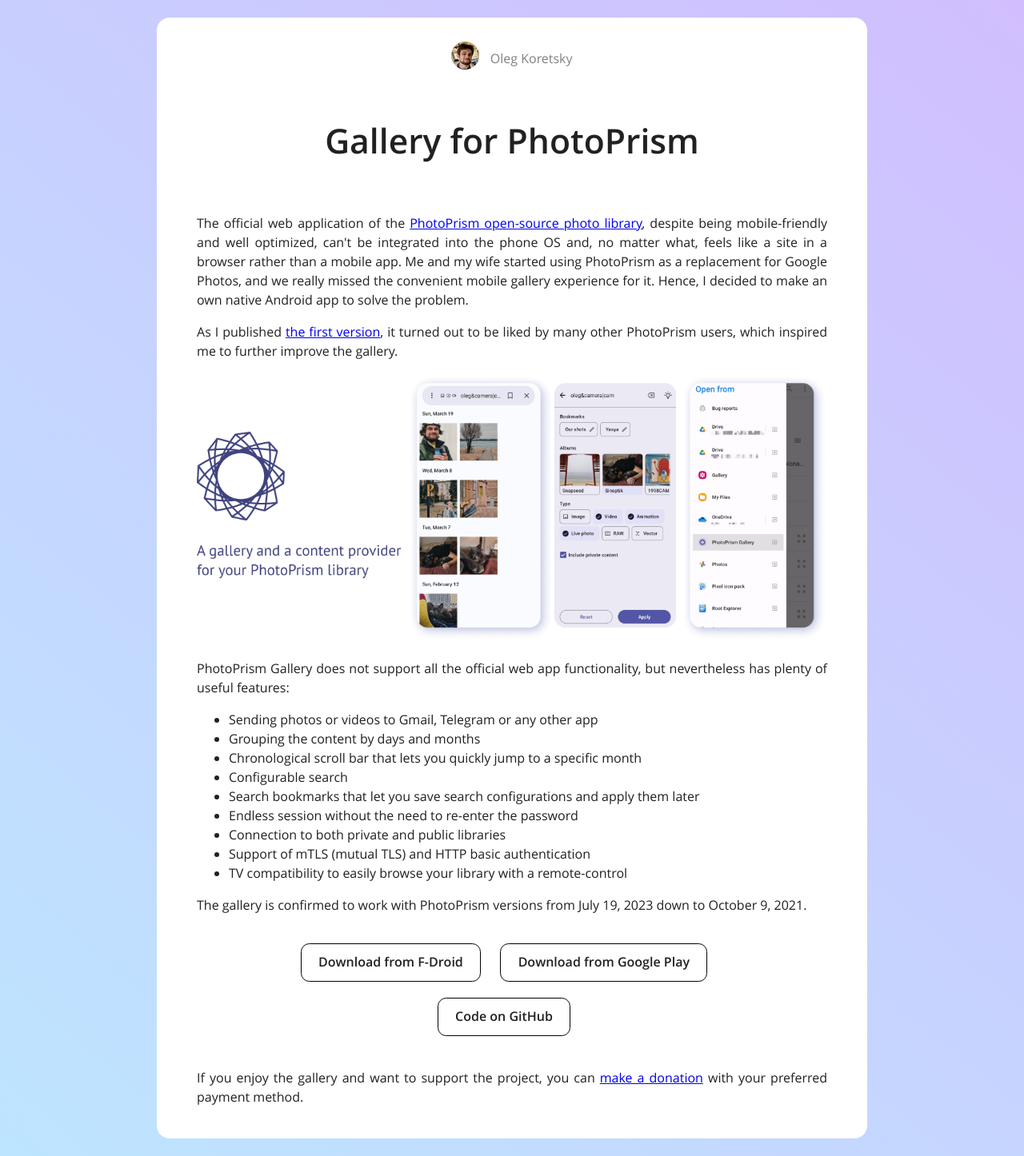
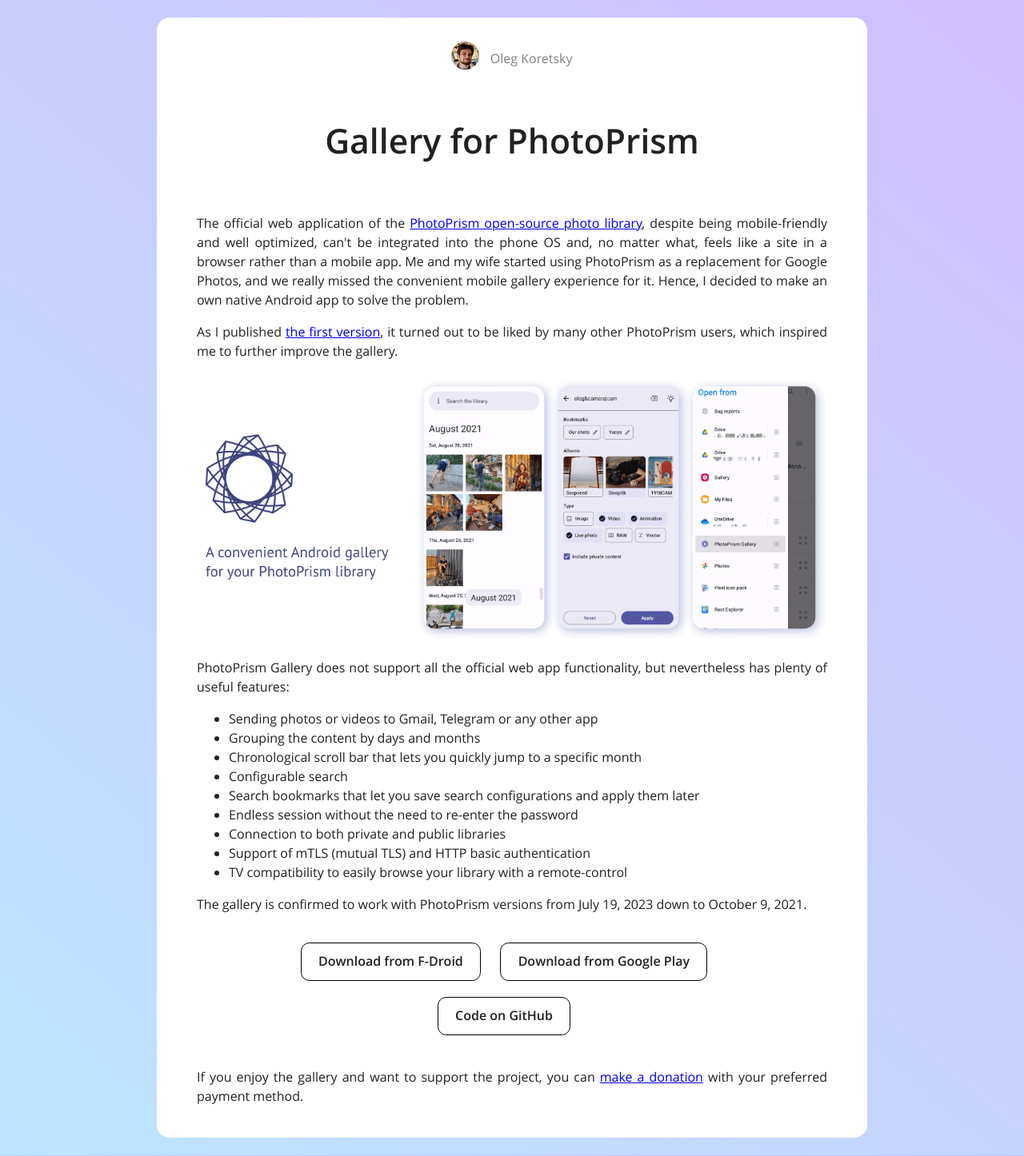
Before and after one commit to Radiokot/website, a Jekyll site: the page built from _projects/photoprism-android-gallery.html, in a window 1280 px wide. Shown: the whole page at 80% size. Built offline with Jekyll 4.4.1, drawn with Linux system fonts in a browser that asks for light colours.

Commit message:
Actualize PhotoPrism screenshots, add 2x version

```diff
--- a/_projects/photoprism-android-gallery.html
+++ b/_projects/photoprism-android-gallery.html
@@ -23,7 +23,8 @@
 <img
     style="width: 100%;"
     alt="{{ page.title }}"
-    src="{% link /assets/img/projects/{{ page.slug }}/screenshots.png %}">
+    src="{% link /assets/img/projects/{{ page.slug }}/screenshots.png %}"
+    srcset="{% link /assets/img/projects/{{ page.slug }}/screenshots@2x.png %} 2x">
 <p>
     PhotoPrism Gallery does not support all the official web app functionality, but
     nevertheless has plenty of useful features:<ul>
```
Also changed, not shown: assets/img/projects/photoprism-android-gallery/screenshots.png, assets/img/projects/photoprism-android-gallery/screenshots@2x.png (added).
